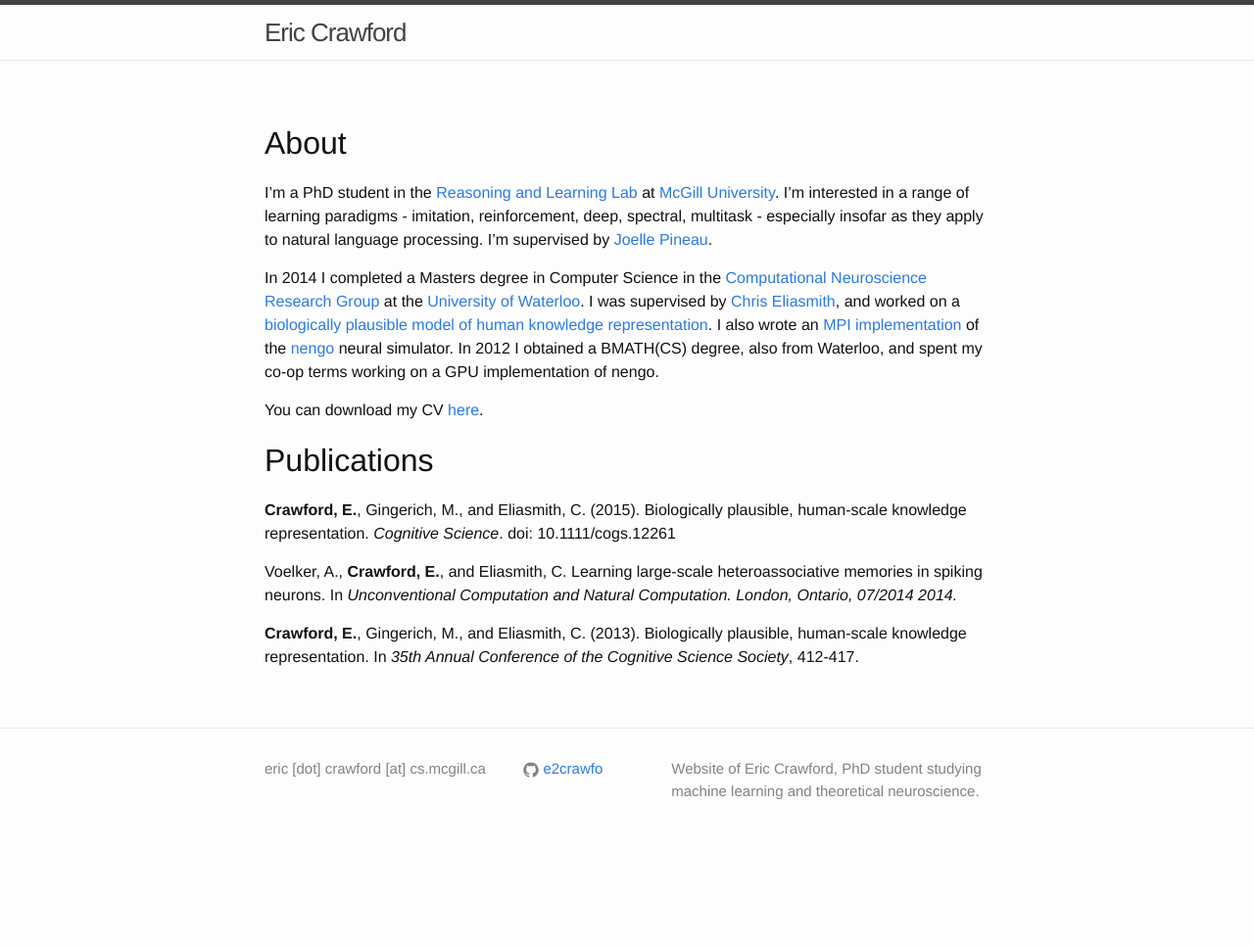
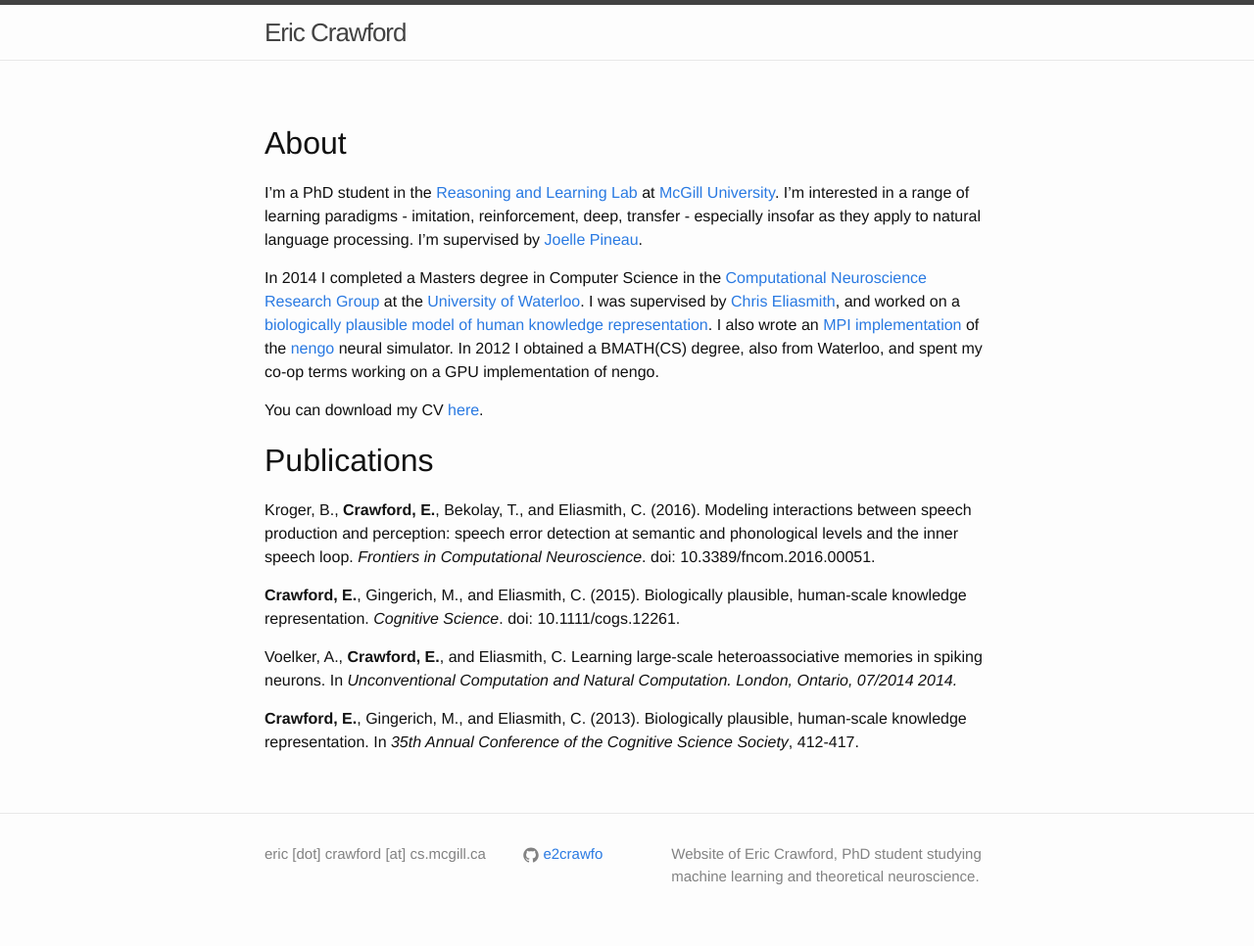
Before and after one commit to e2crawfo/e2crawfo.github.io, a Jekyll site: the page built from index.md, in a window 1280 px wide. Shown: the whole page at 98% size. Built offline with Jekyll 4.4.1, drawn with Linux system fonts in a browser that asks for light colours; before the commit the page ends 900 px from its top, so only the background shows below that.

Commit message:
Updated CV.

```diff
--- a/index.md
+++ b/index.md
@@ -4,7 +4,7 @@
 About
 -----
 
-I'm a PhD student in the [Reasoning and Learning Lab](http://rl.cs.mcgill.ca/) at [McGill University](https://www.mcgill.ca/). I'm interested in a range of learning paradigms - imitation, reinforcement, deep, spectral, multitask - especially insofar as they apply to natural language processing. I'm supervised by [Joelle Pineau](http://cs.mcgill.ca/~jpineau/).
+I'm a PhD student in the [Reasoning and Learning Lab](http://rl.cs.mcgill.ca/) at [McGill University](https://www.mcgill.ca/). I'm interested in a range of learning paradigms - imitation, reinforcement, deep, transfer - especially insofar as they apply to natural language processing. I'm supervised by [Joelle Pineau](http://cs.mcgill.ca/~jpineau/).
 
 In 2014 I completed a Masters degree in Computer Science in the [Computational Neuroscience Research Group](http://compneuro.uwaterloo.ca/) at the [University of Waterloo](https://uwaterloo.ca/). I was supervised by [Chris Eliasmith](http://arts.uwaterloo.ca/~celiasmi/), and worked on a [biologically plausible model of human knowledge representation](https://github.com/e2crawfo/hrr-scaling). I also wrote an [MPI implementation](https://github.com/e2crawfo/nengo_mpi) of the [nengo](https://github.com/nengo/nengo) neural simulator. In 2012 I obtained a BMATH(CS) degree, also from Waterloo, and spent my co-op terms working on a GPU implementation of nengo.
 
@@ -13,7 +13,9 @@
 Publications
 ------------
 
-**Crawford, E.**, Gingerich, M., and Eliasmith, C. (2015). Biologically plausible, human-scale knowledge representation. *Cognitive Science*. doi: 10.1111/cogs.12261
+Kroger, B., **Crawford, E.**, Bekolay, T., and Eliasmith, C. (2016). Modeling interactions between speech production and perception: speech error detection at semantic and phonological levels and the inner speech loop. *Frontiers in Computational Neuroscience*. doi: 10.3389/fncom.2016.00051.
+
+**Crawford, E.**, Gingerich, M., and Eliasmith, C. (2015). Biologically plausible, human-scale knowledge representation. *Cognitive Science*. doi: 10.1111/cogs.12261.
 
 Voelker, A., **Crawford, E.**, and Eliasmith, C. Learning large-scale heteroassociative memories in spiking neurons. In *Unconventional Computation and Natural Computation. London, Ontario, 07/2014 2014.*
 
```
Also changed, not shown: cv/README.md (added, +62 -0 lines), 5 other files.
